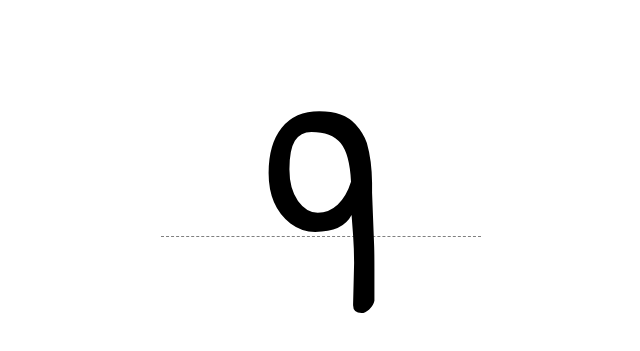
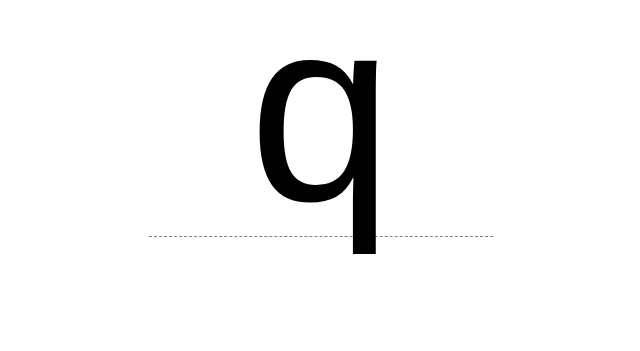
Before and after one commit to luk707/letters, a React (Create React App) app: page / in a window 1280 px wide. Shown: the part 289-640 px from the top of the page, without its empty margins (319-959 px from the left). Built offline with nearby package versions, Linux system fonts and the light colour scheme.

Commit message:
Update index.css

```diff
--- a/src/index.css
+++ b/src/index.css
@@ -1,7 +1,7 @@
 body {
   margin: 0;
   padding: 0;
-  font-family: "Patrick Hand", sans-sefif;
+  font-family: 'Mukta', sans-serif;
   -webkit-font-smoothing: antialiased;
   -moz-osx-font-smoothing: grayscale;
 }
```
